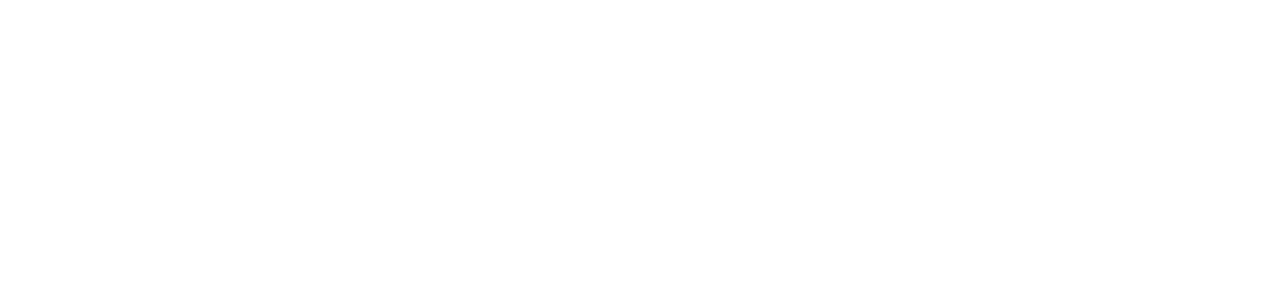
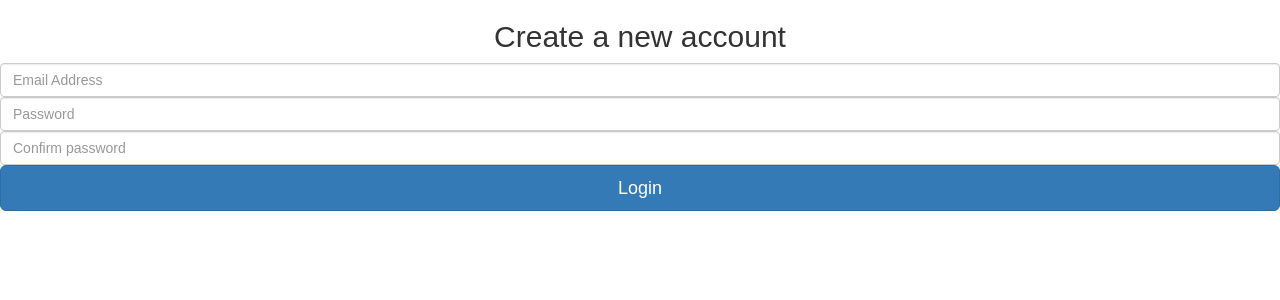
Before and after one commit to YanaLapitskaya/bookkeeping-react-app, a React (Create React App) app: page /signup in a window 1280 px wide. Shown: the top 300 px of the page. Built offline with nearby package versions, Linux system fonts and the light colour scheme; the HTML template or start-up script is replaced by a standard one.

Commit message:
implemented basic auth

```diff
--- a/src/AppRouter.tsx
+++ b/src/AppRouter.tsx
@@ -1,17 +1,38 @@
 import * as React from 'react';
-import { Route, Switch } from 'react-router';
+import {  Route, Switch } from 'react-router';
 import { BrowserRouter } from 'react-router-dom';
-import Login from './views/Login';
-import TransactionPanel from './views/TransactionPanel';
+import DashboardPage from './views/DashboardPage';
+import ForgotPasswordPage from './views/ForgotPasswordPage';
+import LoginPage from './views/LoginPage';
+import SignupPage from './views/SignupPage';
+import ResetPage from './views/ResetPage';
 
 export default class AppRouter extends React.Component {
+    constructor(props: {}) {
+        super(props);
+        this.state = {};
+    }
+
     render() {
         return (
             <BrowserRouter>
                 <Switch>
-                    <Route exact={true} path="/" render={() => <Login />} />
+                    //auth routes
+                    <Route exact={true} path="/login" render={() => <LoginPage match={null} location={null} history={null} />} />
+                    <Route exact={true} path="/signup" render={() => <SignupPage match={null} location={null} history={null} />} />
+                    <Route exact={true} path="/forgot" render={() => <ForgotPasswordPage />} />
+                    <Route
+                        exact={true}
+                        path={`/reset/:token`}
+                        render={
+                            ({match: {params: {token}}}) => {
+                                return <ResetPage token={token} />
+                            }
+                        }
+                    />
 
-                    <Route exact={true} path="/dashboard" render={() => <TransactionPanel />} />
+                    <Route exact={true} path="/dashboard" render={() => <DashboardPage />} />
+                    <Route exact={true} path="*" render={() =>  <h1>404 not found</h1>} />
                 </Switch>
             </BrowserRouter>
         );
--- /dev/null
+++ b/src/views/ForgotPasswordPage.tsx
@@ -0,0 +1,68 @@
+import * as React from 'react';
+import API from '../API';
+
+interface ResetState {
+    email: string;
+    error: string;
+}
+
+export default class ForgotPasswordPage extends React.Component<{}, ResetState> {
+    constructor(props: any) {
+        super(props);
+        this.state = {
+            email: '',
+            error: ''
+        };
+    }
+
+    handleChange(e: any) {
+        let target = e.target.value;
+        this.setState({email: target});
+    }
+
+    handleClick(){
+        let email = {
+            email: this.state.email,
+        };
+
+        API.post('/api/v1/auth/forgot', email)
+            .then((res: any) => {
+                if (res.status === 200) {
+                    alert('message was sent');
+                }
+                else if (res.status === 400) {
+                    this.setState({error: 'Account with that email address does not exist'});
+                } else {
+                    console.log(res);
+                }
+            })
+            .catch((e) => {
+                console.log(e);
+            });
+    }
+
+    render() {
+        return (
+            <div className="form-signin">
+                <h2 className="form-signin-heading">Enter your email</h2>
+                {this.state.error &&
+                <div className="alert alert-danger">
+                    {this.state.error}.
+                </div>
+                }
+                <input type="text"
+                       className="form-control"
+                       name="email"
+                       placeholder="Email Address"
+                       required={true}
+                       onChange={(e) => {this.handleChange(e); }}
+                />
+                <button className="btn btn-lg btn-primary btn-block"
+                        onClick={() => {this.handleClick(); }}
+                >
+                    Login
+                </button>
+            </div>
+        );
+    }
+}
--- a/src/views/Login.tsx
+++ b/src/views/LoginPage.tsx
@@ -1,17 +1,25 @@
 import * as React from 'react';
 import API from '../API';
+import {withRouter} from 'react-router';
+import {Link} from 'react-router-dom';
+
+interface LoginProps {
+    match: any;
+    location: any;
+    history: any;
+}
 
 interface LoginState {
     email: string;
     password: string;
     error: string;
 }
-export default class Login extends React.Component<{}, LoginState> {
-    constructor(props: {}) {
-        super(props);
+class Login extends React.Component<LoginProps, LoginState> {
+    constructor(props: any, context: any) {
+        super(props, context);
         this.state = {
-            email: 'yana@gmail.com',
-            password: 'yana',
+            email: '',
+            password: '',
             error: ''
         };
     }
@@ -34,7 +42,8 @@
         API.post('/api/v1/auth/login', user)
             .then((res: any) => {
                 if (res.status === 200) {
-                    alert('hello');
+                    console.log(this.props.history);
+                    this.props.history.push('/dashboard');
                 }
                 else if (res.status === 400) {
                     this.setState({error: 'User not found'});
@@ -46,6 +55,7 @@
                 console.log(e);
             });
     }
+
     render() {
         return (
             <div className="wrapper">
@@ -71,13 +81,16 @@
                            onChange={(e) => {this.handleChange('password', e); }}
                     />
                     <button className="btn btn-lg btn-primary btn-block"
-                            type="submit"
                             onClick={() => {this.handleClick(); }}
                     >
                         Login
                     </button>
                 </div>
+                <Link to="/signup">Sign up a new account</Link>
+                <Link to="/forgot">Forgot your password?</Link>
             </div>
         );
     }
 }
+
+export default withRouter(Login);
--- /dev/null
+++ b/src/views/ResetPage.tsx
@@ -0,0 +1,79 @@
+import * as React from 'react';
+import API from '../API';
+import {withRouter} from 'react-router';
+
+interface ResetProps {
+    token: string;
+    match: any;
+    location: any;
+    history: any;
+}
+
+interface ResetState {
+    password: string;
+    error: string;
+}
+
+class ResetPage extends React.Component<ResetProps, ResetState> {
+    constructor(props: any) {
+        super(props);
+        this.state = {
+            password: '',
+            error: ''
+        };
+    }
+
+    handleChange(e: any) {
+        let target = e.target.value;
+        this.setState({password: target});
+    }
+
+    handleClick(){
+        let password = {
+            password: this.state.password,
+        };
+
+        API.post(`/api/v1/auth/reset/{token}`, password)
+            .then((res: any) => {
+                if (res.status === 200) {
+                    alert('Password was updated');
+                    this.props.history.push('/dashboard');
+                }
+                else if (res.status === 400) {
+                    this.setState({error: 'Password reset token is invalid or has expired'});
+                } else {
+                    console.log(res);
+                }
+            })
+            .catch((e) => {
+                console.log(e);
+            });
+    }
+
+    render() {
+        return (
+            <div className="form-signin">
+                <h2 className="form-signin-heading">Enter a new password</h2>
+                {this.state.error &&
+                    <div className="alert alert-danger">
+                        {this.state.error}.
+                    </div>
+                }
+                <input type="password"
+                    className="form-control"
+                    name="password"
+                    placeholder="New password"
+                    required={true}
+                    onChange={(e) => {this.handleChange(e); }}
+                />
+                <button className="btn btn-lg btn-primary btn-block"
+                    onClick={() => {this.handleClick(); }}
+                >
+                    Login
+                </button>
+            </div>
+        );
+    }
+}
+
+export default withRouter(ResetPage);
--- /dev/null
+++ b/src/views/SignupPage.tsx
@@ -0,0 +1,104 @@
+import * as React from 'react';
+import API from '../API';
+import {withRouter} from 'react-router';
+
+interface SignupProps {
+    match: any;
+    location: any;
+    history: any;
+}
+
+interface SignupState{
+    email: string;
+    password: string;
+    confirmPassword: string;
+    error: string;
+}
+
+class Signup extends React.Component<SignupProps, SignupState> {
+    constructor(props: any) {
+        super(props);
+        this.state = {
+            email: '',
+            password: '',
+            confirmPassword: '',
+            error: ''
+        };
+    }
+
+    handleChange(stateName: String, e: any) {
+        let target = e.target.value;
+        if (stateName === 'email') {
+            this.setState({email: target});
+        } else if (stateName === 'password') {
+            this.setState({password: target});
+        } else {
+            this.setState({confirmPassword: target})
+        }
+    }
+
+
+    handleClick(e: any) {
+        let user = {
+            email: this.state.email,
+            password: this.state.password,
+            confirmPassword: this.state.confirmPassword
+        };
+
+        API.put('/api/v1/auth/signup', user)
+            .then((res: any) => {
+                if (res.status === 200) {
+                    this.props.history.push('/dashboard');
+                }
+                else if (res.status === 400) {
+                    this.setState({error: 'Account with that email address already exists'});
+                } else {
+                    console.log(res);
+                }
+            })
+            .catch((e) => {
+                console.log(e);
+            });
+    }
+
+    render() {
+        return (
+        <div className="form-signin">
+            <h2 className="form-signin-heading">Create a new account</h2>
+            {this.state.error &&
+            <div className="alert alert-danger">
+                {this.state.error}.
+                </div>
+            }
+            <input type="text"
+                className="form-control"
+                name="email"
+                placeholder="Email Address"
+                required={true}
+                onChange={(e) => {this.handleChange('email', e); }}
+            />
+            <input type="password"
+                className="form-control"
+                name="password"
+                placeholder="Password"
+                required={true}
+                onChange={(e) => {this.handleChange('password', e); }}
+            />
+            <input type="password"
+                   className="form-control"
+                   name="confirmPassword"
+                   placeholder="Confirm password"
+                   required={true}
+                   onChange={(e) => {this.handleChange('confirmPassword', e); }}
+            />
+            <button className="btn btn-lg btn-primary btn-block"
+                onClick={(e) => {this.handleClick(e); }}
+            >
+            Login
+            </button>
+        </div>
+        );
+    }
+}
+
+export default withRouter(Signup);
```
